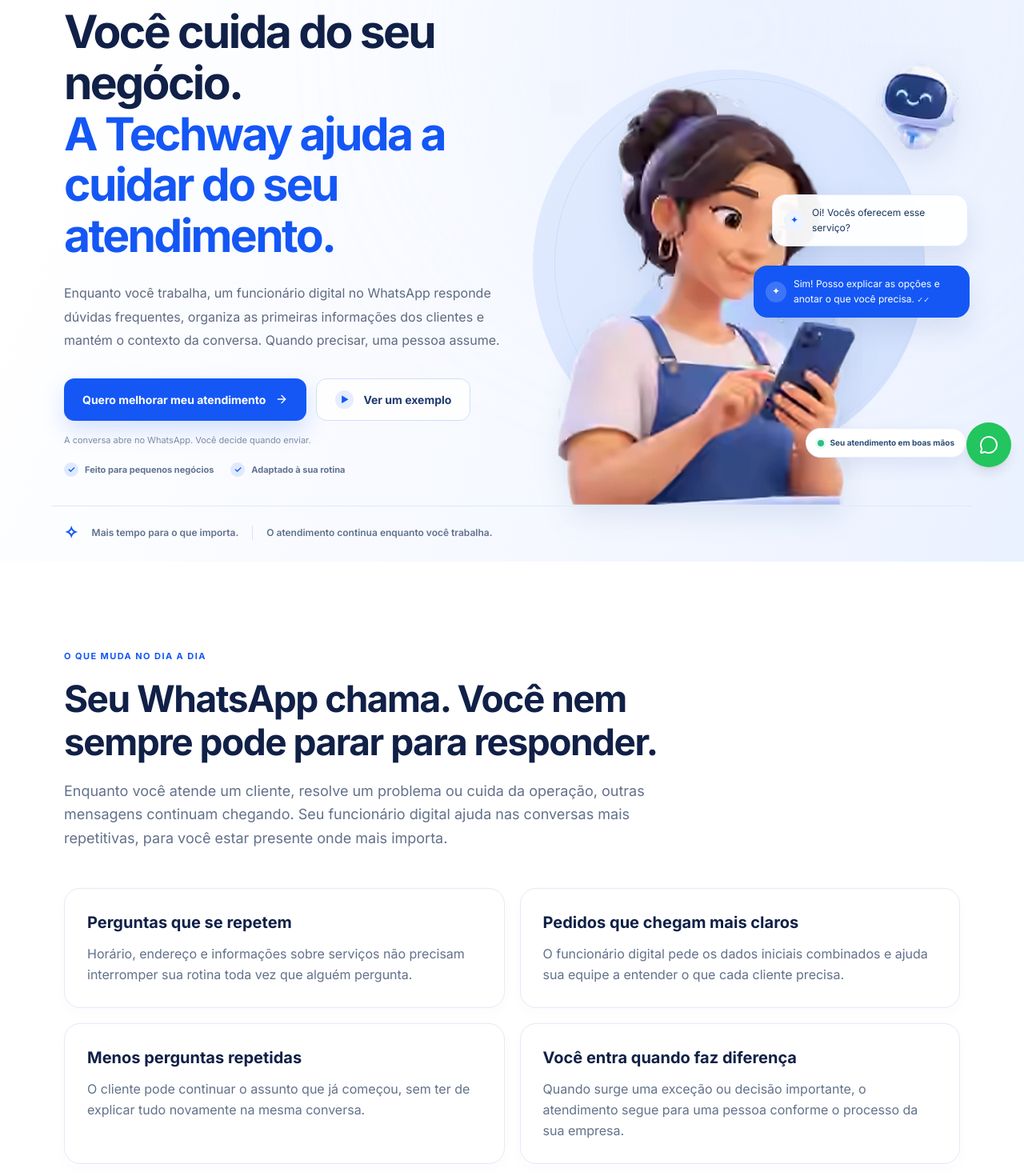
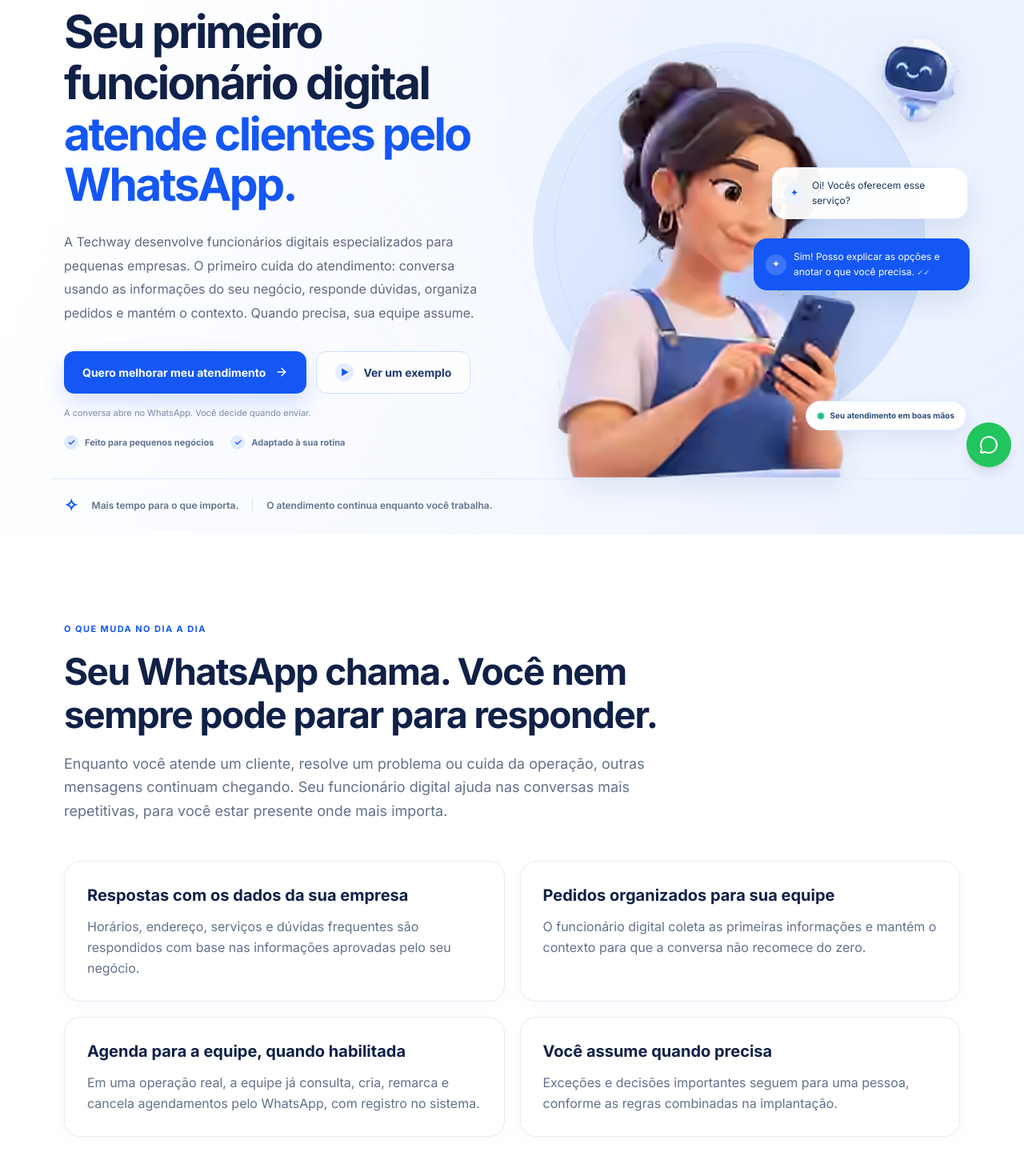
Before and after one commit to Techwayteam/techway-site, a Next.js app: page / in a window 1280 px wide. Shown: the part 200-1670 px from the top of the page at 80% size. Built offline with nearby package versions, Linux system fonts and the light colour scheme.

Commit message:
feat(site): explicitar atendimento e agenda administrativa já disponíveis

```diff
--- a/pages/index.tsx
+++ b/pages/index.tsx
@@ -9,7 +9,7 @@ import useContactPage from "../hooks/useContactPage"
 import { absoluteUrl } from "../lib/seo"
 
 const SITE_DESCRIPTION =
-  "Seu primeiro funcionário digital no WhatsApp: atendimento com IA para responder dúvidas, organizar o primeiro contato e liberar tempo para cuidar do negócio."
+  "Funcionários digitais para pequenos negócios. Comece pelo atendimento no WhatsApp: respostas com informações da empresa, organização de pedidos e passagem para sua equipe."
 
 const LandingConversao: React.FC = () => {
   const contactPage = useContactPage()
@@ -17,7 +17,7 @@ const LandingConversao: React.FC = () => {
   return (
     <div className="tw-revamp flex min-h-screen flex-col bg-white text-gray-900">
       <Head>
-        <title>Funcionário digital para atender no WhatsApp | TECHWAY</title>
+        <title>Funcionário digital para atendimento no WhatsApp | TECHWAY</title>
         <meta name="description" content={SITE_DESCRIPTION} />
         <link rel="canonical" href={absoluteUrl("/")} />
         <link rel="icon" href="/techway_favicon.ico" />
@@ -27,13 +27,13 @@ const LandingConversao: React.FC = () => {
           content="atendimento com IA, WhatsApp para empresas, funcionário digital, automação de atendimento"
         />
         <meta name="author" content="Techway Team" />
-        <meta property="og:title" content="Funcionário digital para atender no WhatsApp | TECHWAY" />
+        <meta property="og:title" content="Funcionário digital para atendimento no WhatsApp | TECHWAY" />
         <meta property="og:description" content={SITE_DESCRIPTION} />
         <meta property="og:image" content="https://techway.one/og-techway.jpg" />
         <meta property="og:url" content={absoluteUrl("/")} />
         <meta property="og:type" content="website" />
         <meta name="twitter:card" content="summary_large_image" />
-        <meta name="twitter:title" content="Funcionário digital para atender no WhatsApp | TECHWAY" />
+        <meta name="twitter:title" content="Funcionário digital para atendimento no WhatsApp | TECHWAY" />
         <meta name="twitter:description" content={SITE_DESCRIPTION} />
         <meta name="twitter:image" content="https://techway.one/og-techway.jpg" />
         <meta name="robots" content="index, follow" />
@@ -52,13 +52,13 @@ const LandingConversao: React.FC = () => {
             <div className="tw-hero-copy">
               <p className="tw-kicker-pill"><span aria-hidden="true">✦</span> Seu primeiro funcionário digital, no WhatsApp</p>
               <h1>
-                Você cuida do seu negócio.
-                <span> A Techway ajuda a cuidar do seu atendimento.</span>
+                Seu primeiro funcionário digital
+                <span> atende clientes pelo WhatsApp.</span>
               </h1>
               <p className="tw-hero-description">
-                Enquanto você trabalha, um funcionário digital no WhatsApp responde dúvidas frequentes,
-                organiza as primeiras informações dos clientes e mantém o contexto da conversa.
-                Quando precisar, uma pessoa assume.
+                A Techway desenvolve funcionários digitais especializados para pequenas empresas.
+                O primeiro cuida do atendimento: conversa usando as informações do seu negócio,
+                responde dúvidas, organiza pedidos e mantém o contexto. Quando precisa, sua equipe assume.
               </p>
               <div className="tw-hero-actions">
                 <WhatsAppLink message="Olá! Quero conhecer o funcionário digital para o WhatsApp da minha empresa."
@@ -116,20 +116,20 @@ const LandingConversao: React.FC = () => {
             <div className="mt-12 grid gap-6 md:grid-cols-2">
               {[
                 {
-                  title: "Perguntas que se repetem",
-                  text: "Horário, endereço e informações sobre serviços não precisam interromper sua rotina toda vez que alguém pergunta.",
+                  title: "Respostas com os dados da sua empresa",
+                  text: "Horários, endereço, serviços e dúvidas frequentes são respondidos com base nas informações aprovadas pelo seu negócio.",
                 },
                 {
-                  title: "Pedidos que chegam mais claros",
-                  text: "O funcionário digital pede os dados iniciais combinados e ajuda sua equipe a entender o que cada cliente precisa.",
+                  title: "Pedidos organizados para sua equipe",
+                  text: "O funcionário digital coleta as primeiras informações e mantém o contexto para que a conversa não recomece do zero.",
                 },
                 {
-                  title: "Menos perguntas repetidas",
-                  text: "O cliente pode continuar o assunto que já começou, sem ter de explicar tudo novamente na mesma conversa.",
+                  title: "Agenda para a equipe, quando habilitada",
+                  text: "Em uma operação real, a equipe já consulta, cria, remarca e cancela agendamentos pelo WhatsApp, com registro no sistema.",
                 },
                 {
-                  title: "Você entra quando faz diferença",
-                  text: "Quando surge uma exceção ou decisão importante, o atendimento segue para uma pessoa conforme o processo da sua empresa.",
+                  title: "Você assume quando precisa",
+                  text: "Exceções e decisões importantes seguem para uma pessoa, conforme as regras combinadas na implantação.",
                 },
               ].map((item) => (
                 <article key={item.title} className="rounded-2xl border border-gray-200 bg-white p-7 shadow-sm">
@@ -249,35 +249,37 @@ const LandingConversao: React.FC = () => {
                 Limites claros
               </p>
               <h2 className="mt-4 text-3xl font-bold leading-tight md:text-5xl">
-                Seu funcionário digital ajuda. As decisões importantes continuam com você.
+                O que seu funcionário digital já faz — e como colocá-lo em ação.
               </h2>
               <p className="mt-5 text-lg leading-relaxed text-gray-600">
-                Cada negócio tem sua rotina. Por isso, o atendimento começa com tarefas
-                combinadas e informações da sua empresa. Também deixamos claro
-                o que já está disponível e o que ainda depende de desenvolvimento.
+                O atendimento já funciona em empresas reais. A gestão de agendamentos
+                para a equipe também está em uso, mas a ativação depende do cenário
+                de cada negócio. Não prometemos recursos que ainda não foram liberados.
               </p>
             </div>
 
             <div className="mt-12 grid gap-6 md:grid-cols-3">
               <div className="rounded-2xl border border-green-200 bg-green-50 p-7">
                 <MessageCircle className="h-7 w-7 text-green-700" aria-hidden="true" />
-                <h3 className="mt-4 text-xl font-bold text-gray-950">Disponível agora</h3>
+                <h3 className="mt-4 text-xl font-bold text-gray-950">Atendimento disponível</h3>
                 <p className="mt-3 leading-relaxed text-gray-700">
-                  Dúvidas, coleta inicial, contexto da conversa e continuidade com uma pessoa.
+                  Respostas com informações da empresa, coleta de pedidos, contexto da conversa e passagem para a equipe.
                 </p>
               </div>
               <div className="rounded-2xl border border-amber-200 bg-amber-50 p-7">
                 <CalendarClock className="h-7 w-7 text-amber-700" aria-hidden="true" />
-                <h3 className="mt-4 text-xl font-bold text-gray-950">Em desenvolvimento</h3>
+                <h3 className="mt-4 text-xl font-bold text-gray-950">Gestão de agenda já em uso</h3>
                 <p className="mt-3 leading-relaxed text-gray-700">
-                  Agendamentos pelo WhatsApp, sujeitos ao fluxo e à integração de cada empresa.
+                  A equipe autorizada de uma operação real já consulta, cria, remarca e cancela agendamentos no WhatsApp.
+                  O agendamento autônomo pelos clientes ainda não está liberado como oferta padrão.
                 </p>
               </div>
               <div className="rounded-2xl border border-gray-300 bg-gray-50 p-7">
                 <UserRound className="h-7 w-7 text-gray-700" aria-hidden="true" />
-                <h3 className="mt-4 text-xl font-bold text-gray-950">Fora da oferta atual</h3>
+                <h3 className="mt-4 text-xl font-bold text-gray-950">Fora da oferta padrão</h3>
                 <p className="mt-3 leading-relaxed text-gray-700">
-                  Follow-up automático. Lembretes, CRM e outras integrações são avaliados por caso.
+                  Follow-up automático não está disponível no atendimento inicial.
+                  Lembretes, CRM e integrações adicionais dependem de avaliação específica.
                 </p>
               </div>
             </div>
@@ -344,8 +346,12 @@ const LandingConversao: React.FC = () => {
                   answer: "A configuração usa informações, regras e exemplos aprovados pela sua empresa. Mudanças nessas informações precisam ser atualizadas e testadas.",
                 },
                 {
-                  question: "Já faz agendamentos e follow-up?",
-                  answer: "Agendamentos estão em desenvolvimento e dependem do fluxo e da integração de cada empresa. Follow-up automático não faz parte da oferta atual.",
+                  question: "A Techway já trabalha com agendamentos?",
+                  answer: "Sim. A gestão de agenda para uma equipe autorizada já funciona em uma operação real: consultar, criar, remarcar e cancelar pelo WhatsApp. A ativação em outra empresa depende da implantação. Agendamento autônomo por clientes ainda não faz parte da oferta padrão.",
+                },
+                {
+                  question: "Faz follow-up automático?",
+                  answer: "Ainda não. Follow-up automático não integra a oferta atual. Novas funções são avaliadas com cada empresa, sem promessa prévia de prazo.",
                 },
                 {
                   question: "Quanto custa?",
```
